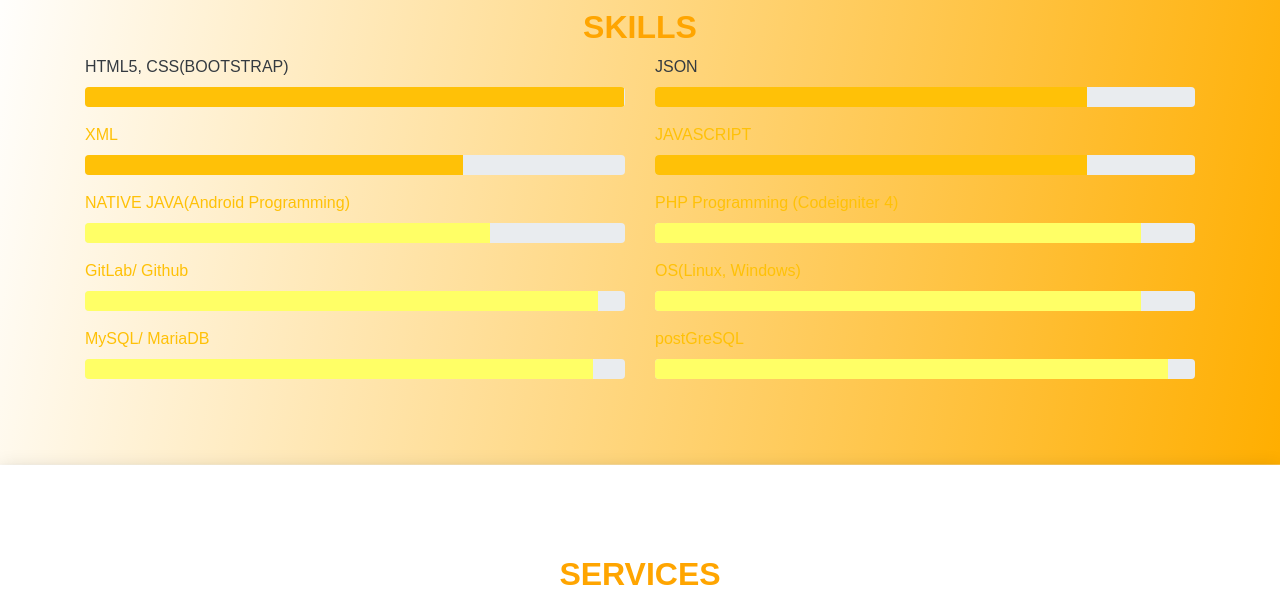
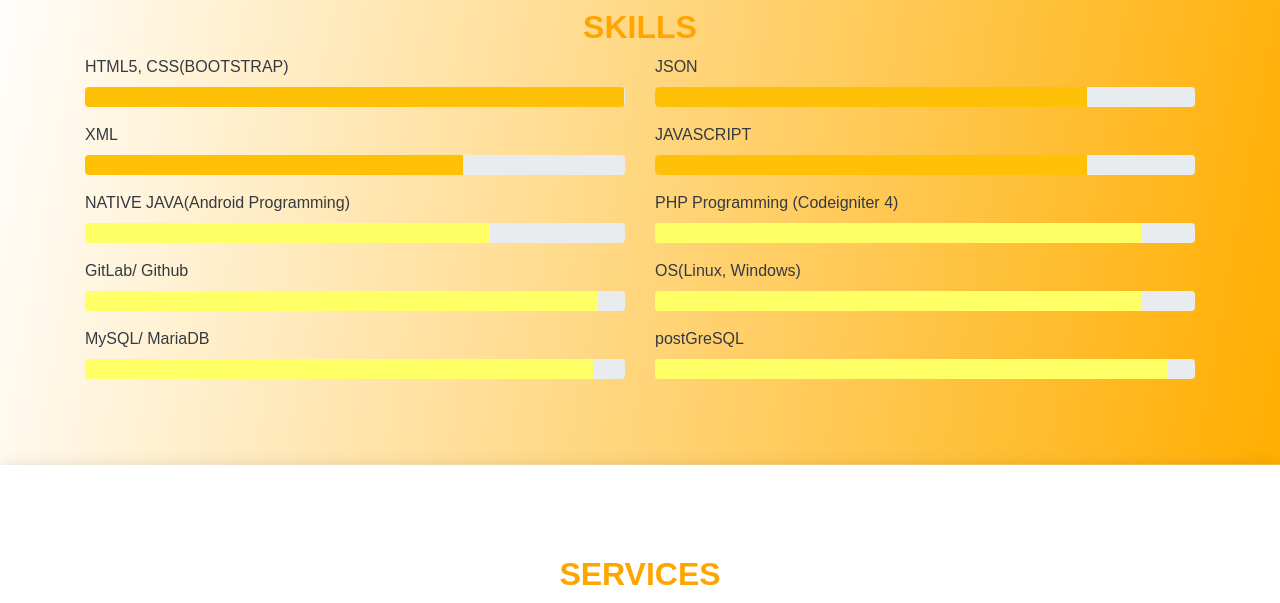
Before and after one commit to bedsongultom/bedsongultom.github.io, a plain HTML site: page index.html in a window 1280 px wide. Shown: the part 1440-2043 px from the top of the page. Drawn offline with nearby package versions, Linux system fonts and the light colour scheme; some packages are replaced by stand-ins of ours; a script that the page names is missing; a web font is replaced by a local one.

Commit message:
Update index.html

```diff
--- a/index.html
+++ b/index.html
@@ -186,7 +186,7 @@
 
 				            <div class="col-md-6">
 				                <div class="form-group">
-				                    <label for="form_lastname" class="text-warning">XML</label>
+				                    <label for="form_lastname" class="text-dark">XML</label>
 				                    <div class="progress " style="height: 20px;">
 									  <div class="progress-bar bg-warning" role="progressbar" style="width: 70%;" aria-valuenow="25" aria-valuemin="0" aria-valuemax="100"></div>
 									</div>
@@ -195,7 +195,7 @@
 
 				            <div class="col-md-6">
 				                <div class="form-group">
-				                    <label for="form_lastname" class="text-warning">JAVASCRIPT</label>
+				                    <label for="form_lastname" class="text-dark">JAVASCRIPT</label>
 				                    <div class="progress " style="height: 20px;">
 	  <div class="progress-bar bg-warning" role="progressbar" style="width: 80%;" aria-valuenow="25" aria-valuemin="0" aria-valuemax="100"></div>
 	</div>
@@ -204,7 +204,7 @@
 
 				            <div class="col-md-6">
 				                <div class="form-group">
-				                    <label for="form_lastname" class="text-warning">NATIVE JAVA(Android Programming)</label>
+				                    <label for="form_lastname" class="text-dark">NATIVE JAVA(Android Programming)</label>
 				                    <div class="progress " style="height: 20px;">
 	  <div class="progress-bar bg-carolinaNainggolan" role="progressbar" style="width: 75%;" aria-valuenow="25" aria-valuemin="0" aria-valuemax="100"></div>
 	</div>
@@ -213,7 +213,7 @@
 
 				            <div class="col-md-6">
 				                <div class="form-group">
-				                    <label for="form_lastname" class="text-warning">PHP Programming (Codeigniter 4) </label>
+				                    <label for="form_lastname" class="text-dark">PHP Programming (Codeigniter 4) </label>
 				                    <div class="progress " style="height: 20px;">
 	  <div class="progress-bar bg-carolinaNainggolan" role="progressbar" style="width: 90%;" aria-valuenow="25" aria-valuemin="0" aria-valuemax="100"></div>
 	</div>
@@ -222,7 +222,7 @@
 
 				            <div class="col-md-6">
 				                <div class="form-group">
-				                    <label for="form_lastname" class="text-warning">GitLab/ Github </label>
+				                    <label for="form_lastname" class="text-dark">GitLab/ Github </label>
 				                    <div class="progress " style="height: 20px;">
 	  <div class="progress-bar bg-carolinaNainggolan" role="progressbar" style="width: 95%;" aria-valuenow="25" aria-valuemin="0" aria-valuemax="100"></div>
 	</div>
@@ -231,7 +231,7 @@
 
 				            <div class="col-md-6">
 				                <div class="form-group">
-				                    <label for="form_lastname" class="text-warning">OS(Linux, Windows)</label>
+				                    <label for="form_lastname" class="text-dark">OS(Linux, Windows)</label>
 				                    <div class="progress " style="height: 20px;">
 	  <div class="progress-bar bg-carolinaNainggolan" role="progressbar" style="width: 90%;" aria-valuenow="25" aria-valuemin="0" aria-valuemax="100"></div>
 	</div>
@@ -241,7 +241,7 @@
 
 				            <div class="col-md-6">
 				                <div class="form-group">
-				                    <label for="form_lastname" class="text-warning">MySQL/ MariaDB</label>
+				                    <label for="form_lastname" class="text-dark">MySQL/ MariaDB</label>
 				                    <div class="progress " style="height: 20px;">
 	  <div class="progress-bar bg-carolinaNainggolan" role="progressbar" style="width: 94%;" aria-valuenow="25" aria-valuemin="0" aria-valuemax="100"></div>
 	</div>
@@ -250,7 +250,7 @@
 
 				            <div class="col-md-6">
 				                <div class="form-group">
-				                    <label for="form_lastname" class="text-warning">postGreSQL</label>
+				                    <label for="form_lastname" class="text-dark">postGreSQL</label>
 				                    <div class="progress " style="height: 20px;">
 	  <div class="progress-bar bg-carolinaNainggolan" role="progressbar" style="width: 95%;" aria-valuenow="25" aria-valuemin="0" aria-valuemax="100"></div>
 	</div>
@@ -495,10 +495,10 @@
     					</center>
 
     					<div class="text-center">
-    						<label class="text-warning"><b> Hire Me ! </b></label><br>
+    						<label class="text-dark"><b> Hire Me ! </b></label><br>
 
-    						<b class="text-warning">E-mail Address</b><br>
-         <a href="mailto:gultom.bedson@protonmail.com" class="text-warning">gultom.bedson@protonmail.com</a>
+    						<b class="text-dark">E-mail Address</b><br>
+         <a href="mailto:gultom.bedson@protonmail.com" class="text-dark">gultom.bedson@protonmail.com</a>
 
     					</div>
 
```
